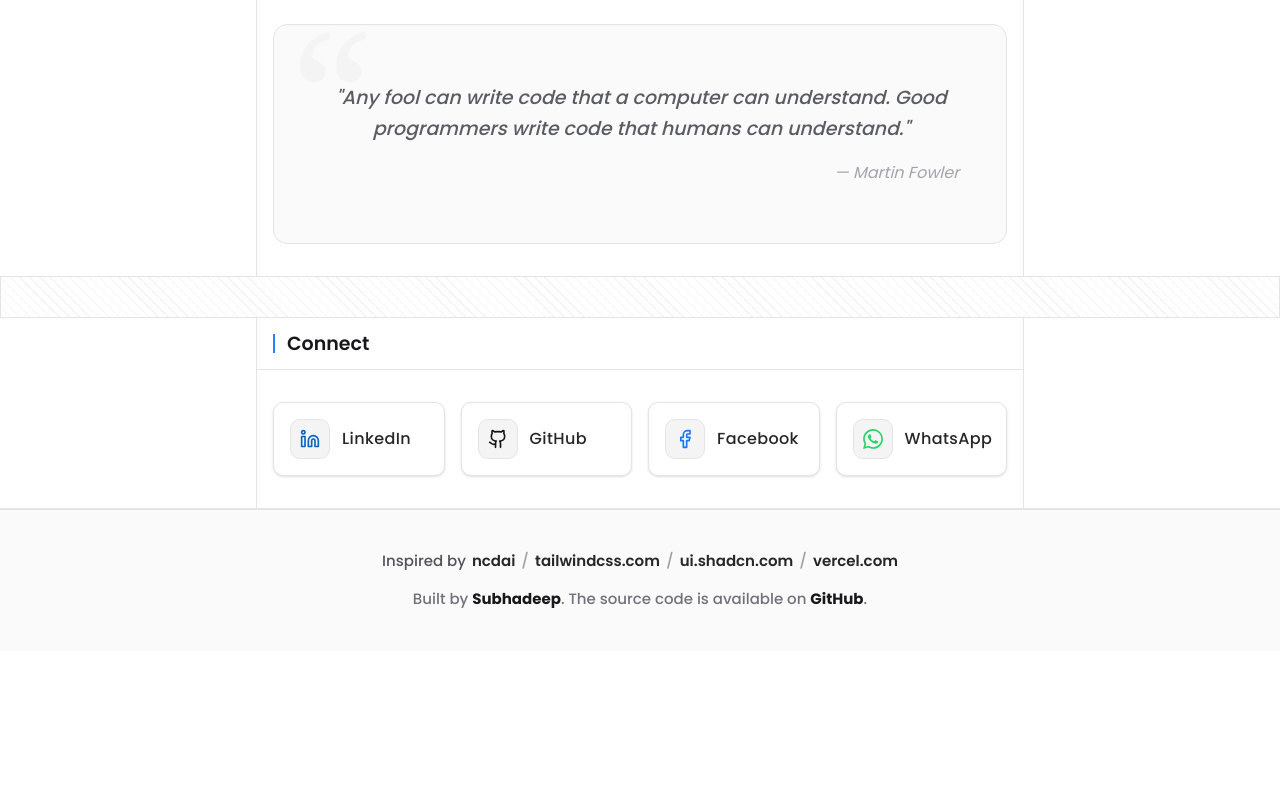
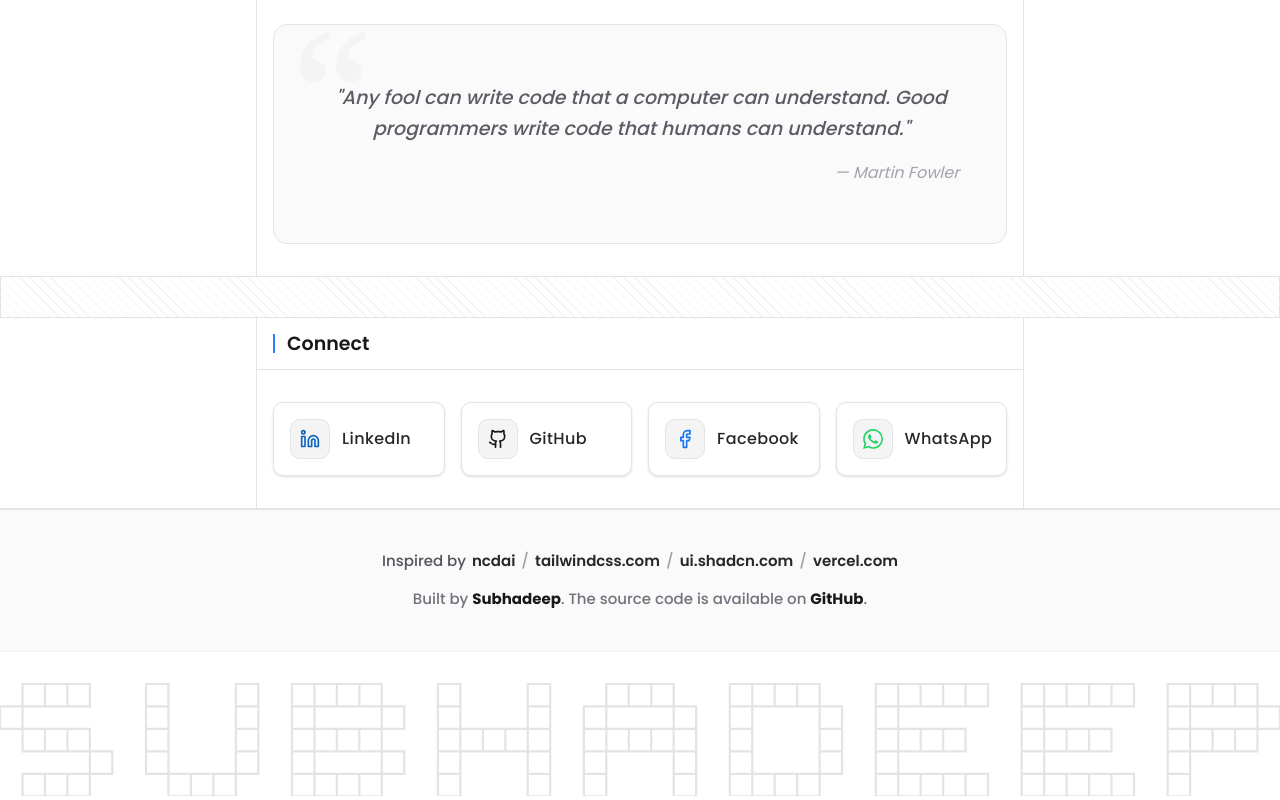
Before and after one commit to Subhadeep-CS/new-portfolio, a Next.js app: page / in a window 1280 px wide. Shown: the part 6563-7363 px from the top of the page. Before the commit the page ends 7218 px from the top, so only its background shows below. Built offline with nearby package versions, Linux system fonts and the light colour scheme.

Commit message:
Completed

```diff
--- a/app/layout.tsx
+++ b/app/layout.tsx
@@ -11,6 +11,7 @@ import SmoothScroll from "@/components/Layout/SmoothScroll";
 import { SpeedInsights } from "@vercel/speed-insights/next";
 import { Analytics } from "@vercel/analytics/react";
 import { poppins } from "@/utils/font";
+import PixelNameReveal from "@/components/Layout/Footer/PixelNameReveal";
 
 export default function RootLayout({
   children,
@@ -56,6 +57,7 @@ export default function RootLayout({
               <TooltipProvider>{children}</TooltipProvider>
             </main>
             <Footer />
+            <PixelNameReveal />
             <CustomCursor />
             <CommandPalette />
             <ScrollToTop />
--- /dev/null
+++ b/components/Layout/Footer/PixelNameReveal.tsx
@@ -0,0 +1,160 @@
+"use client";
+
+import { motion, useAnimation } from "framer-motion";
+import { useState, useEffect } from "react";
+
+const PixelNameReveal = () => {
+    const [hoverSide, setHoverSide] = useState<"left" | "right" | null>(null);
+
+    // Letter definitions on a 5x5 grid
+    // 1 = pixel, 0 = empty
+    const letters: Record<string, number[][]> = {
+        S: [
+            [0, 1, 1, 1, 0],
+            [1, 0, 0, 0, 0],
+            [0, 1, 1, 1, 0],
+            [0, 0, 0, 0, 1],
+            [0, 1, 1, 1, 0],
+        ],
+        U: [
+            [1, 0, 0, 0, 1],
+            [1, 0, 0, 0, 1],
+            [1, 0, 0, 0, 1],
+            [1, 0, 0, 0, 1],
+            [0, 1, 1, 1, 0],
+        ],
+        B: [
+            [1, 1, 1, 1, 0],
+            [1, 0, 0, 0, 1],
+            [1, 1, 1, 1, 0],
+            [1, 0, 0, 0, 1],
+            [1, 1, 1, 1, 0],
+        ],
+        H: [
+            [1, 0, 0, 0, 1],
+            [1, 0, 0, 0, 1],
+            [1, 1, 1, 1, 1],
+            [1, 0, 0, 0, 1],
+            [1, 0, 0, 0, 1],
+        ],
+        A: [
+            [0, 1, 1, 1, 0],
+            [1, 0, 0, 0, 1],
+            [1, 1, 1, 1, 1],
+            [1, 0, 0, 0, 1],
+            [1, 0, 0, 0, 1],
+        ],
+        D: [
+            [1, 1, 1, 1, 0],
+            [1, 0, 0, 0, 1],
+            [1, 0, 0, 0, 1],
+            [1, 0, 0, 0, 1],
+            [1, 1, 1, 1, 0],
+        ],
+        E: [
+            [1, 1, 1, 1, 1],
+            [1, 0, 0, 0, 0],
+            [1, 1, 1, 1, 0],
+            [1, 0, 0, 0, 0],
+            [1, 1, 1, 1, 1],
+        ],
+        P: [
+            [1, 1, 1, 1, 0],
+            [1, 0, 0, 0, 1],
+            [1, 1, 1, 1, 0],
+            [1, 0, 0, 0, 0],
+            [1, 0, 0, 0, 0],
+        ],
+    };
+
+    const name = "SUBHADEEP";
+    const pixelSize = 10;
+    const letterGap = 15;
+    const letterWidth = 5 * pixelSize;
+    const totalWidth = name.length * (letterWidth + letterGap) - letterGap;
+    const totalHeight = 5 * pixelSize;
+
+    const renderPixelPath = (text: string) => {
+        let path = "";
+        text.split("").forEach((char, charIdx) => {
+            const matrix = letters[char] || [];
+            const xOffset = charIdx * (letterWidth + letterGap);
+            matrix.forEach((row, y) => {
+                row.forEach((pixel, x) => {
+                    if (pixel === 1) {
+                        path += `M ${xOffset + x * pixelSize} ${y * pixelSize} h ${pixelSize} v ${pixelSize} h -${pixelSize} Z `;
+                    }
+                });
+            });
+        });
+        return path;
+    };
+
+    const pathData = renderPixelPath(name);
+
+    return (
+        <div className="w-full bg-white dark:bg-zinc-950 pt-8 flex justify-center items-center overflow-hidden border-t border-zinc-100 dark:border-zinc-900 relative group">
+            <div className="relative w-full px-0">
+                {/* Left detection area */}
+                <div
+                    className="absolute inset-y-0 left-0 w-1/2 z-30 cursor-crosshair"
+                    onMouseEnter={() => setHoverSide("left")}
+                    onMouseLeave={() => setHoverSide(null)}
+                />
+                {/* Right detection area */}
+                <div
+                    className="absolute inset-y-0 right-0 w-1/2 z-30 cursor-crosshair"
+                    onMouseEnter={() => setHoverSide("right")}
+                    onMouseLeave={() => setHoverSide(null)}
+                />
+
+                <svg
+                    viewBox={`0 0 ${totalWidth} ${totalHeight}`}
+                    className="w-full h-auto overflow-visible"
+                >
+                    {/* Background Layer (Outline/Gray) */}
+                    <path
+                        d={pathData}
+                        fill="none"
+                        stroke="currentColor"
+                        strokeWidth="1"
+                        className="text-zinc-200 dark:text-zinc-800 transition-colors duration-500"
+                    />
+
+                    {/* Left Reveal Layer (Colored when hovering right) */}
+                    <motion.path
+                        d={pathData}
+                        fill="currentColor"
+                        className="text-black"
+                        initial={{ clipPath: "inset(0 100% 0 0)" }}
+                        animate={{
+                            clipPath: hoverSide === "right" ? "inset(0 50% 0 0)" :
+                                hoverSide === "left" ? "inset(0 100% 0 0)" :
+                                    "inset(0 100% 0 0)"
+                        }}
+                        transition={{ type: "spring", stiffness: 100, damping: 20 }}
+                    />
+
+                    {/* Right Reveal Layer (Colored when hovering left) */}
+                    <motion.path
+                        d={pathData}
+                        fill="currentColor"
+                        className="text-black"
+                        initial={{ clipPath: "inset(0 0 0 100%)" }}
+                        animate={{
+                            clipPath: hoverSide === "left" ? "inset(0 0 0 50%)" :
+                                hoverSide === "right" ? "inset(0 0 0 100%)" :
+                                    "inset(0 0 0 100%)"
+                        }}
+                        transition={{ type: "spring", stiffness: 100, damping: 20 }}
+                    />
+                </svg>
+
+                {/* Optional: Add a subtle glow or reflection like in the premium designs */}
+                <div className="absolute -inset-10 bg-black/5 blur-3xl rounded-full opacity-0 group-hover:opacity-100 transition-opacity duration-1000 pointer-events-none" />
+            </div>
+        </div>
+    );
+};
+
+export default PixelNameReveal;
```
